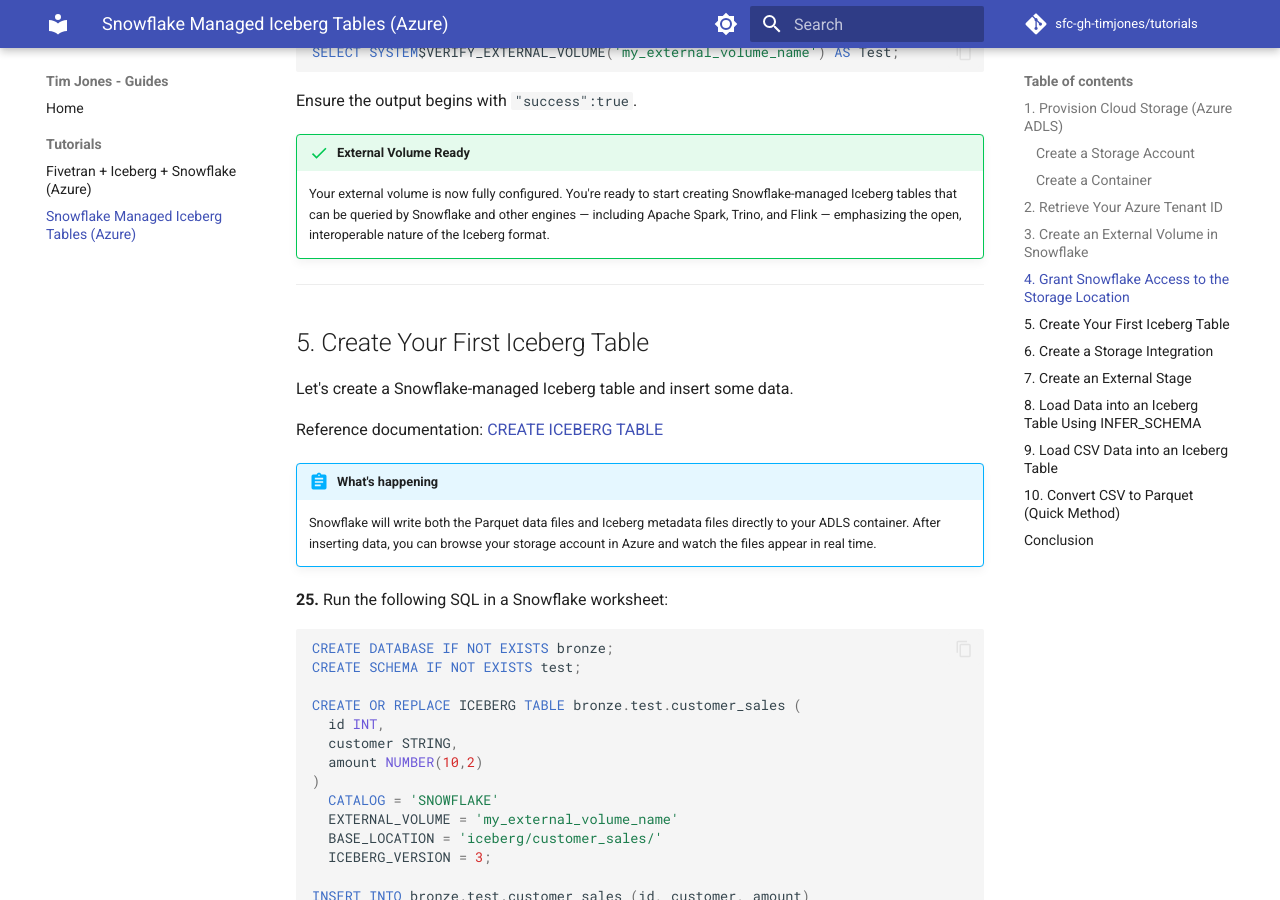
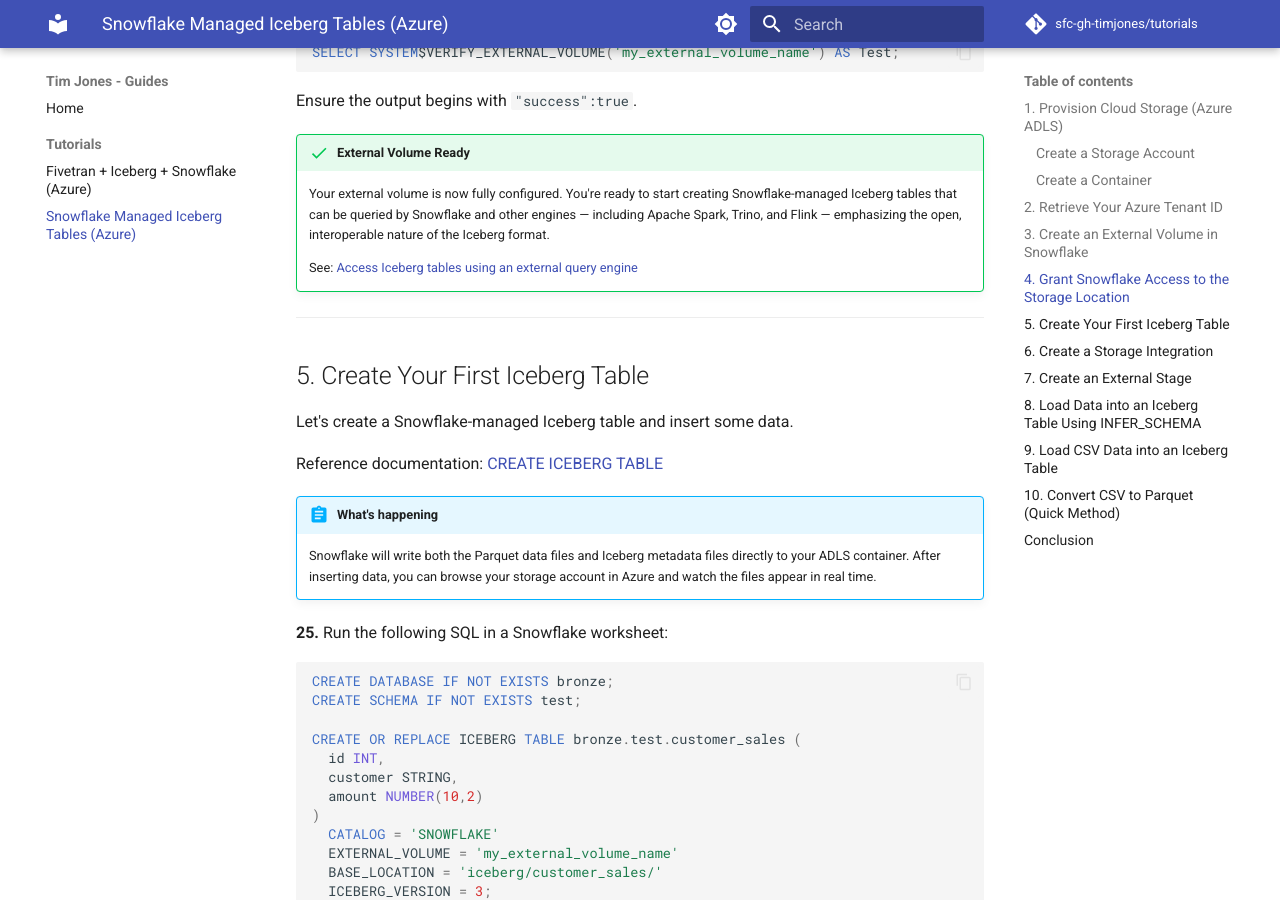
Before and after one commit to sfc-gh-timjones/tutorials, an MkDocs documentation site: the page built from docs/snowflake-managed-iceberg-azure/index.md, in a window 1280 px wide and 900 px high, scrolled down 13172 px. Built offline with MkDocs 1.6.1 and Material for MkDocs 9.7.7, drawn with Linux system fonts in a browser that asks for light colours; comment, search, counter and statistics services are not loaded.

Commit message:
Add external query engine doc link to External Volume Ready note

```diff
--- a/docs/snowflake-managed-iceberg-azure/index.md
+++ b/docs/snowflake-managed-iceberg-azure/index.md
@@ -267,6 +267,8 @@
 
 !!! success "External Volume Ready"
     Your external volume is now fully configured. You're ready to start creating Snowflake-managed Iceberg tables that can be queried by Snowflake and other engines — including Apache Spark, Trino, and Flink — emphasizing the open, interoperable nature of the Iceberg format.
+
+    See: [Access Iceberg tables using an external query engine](https://docs.snowflake.com/en/user-guide/tables-iceberg-access-using-external-query-engine-snowflake-horizon)
 
 ---
 
```
